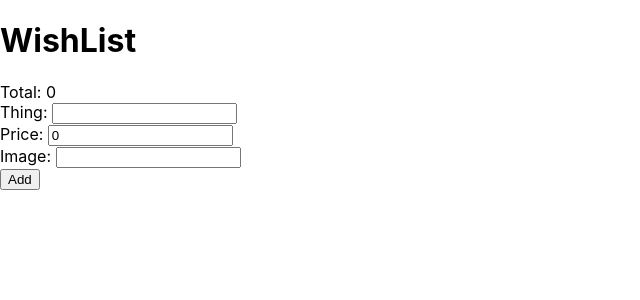
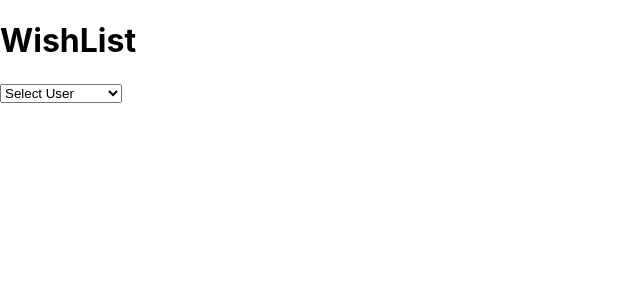
Before and after one commit to prattvaidya/mobx-state-tree-wishlist, a React (Create React App) app: page / in a window 1280 px wide. Shown: the top 300 px of the page, without its empty margins (0-640 px from the left). Built offline with nearby package versions, Linux system fonts and the light colour scheme.

Commit message:
Create model for Group containing users' wishlists

```diff
--- a/src/components/App.js
+++ b/src/components/App.js
@@ -1,13 +1,27 @@
+import React, { useState } from "react";
 import "../assets/index.css";
 import { WishListView } from "./WishListView";
 
-function App({ wishList }) {
+function App({ group }) {
+  const [selectedUser, setSelectedUser] = useState(null);
+
+  const selectUser = (e) =>
+    setSelectedUser(group.users.find((u) => u.id === e.target.value));
+
   return (
     <div>
       <header>
         <h1>WishList</h1>
       </header>
-      <WishListView wishList={wishList} />
+      <select onChange={selectUser}>
+        <option>Select User</option>
+        {group.users.map((user) => (
+          <option key={user.id} value={user.id}>
+            {user.name}
+          </option>
+        ))}
+      </select>
+      {selectedUser && <WishListView wishList={selectedUser.wishList} />}
     </div>
   );
 }
--- a/src/index.js
+++ b/src/index.js
@@ -3,27 +3,51 @@ import ReactDOM from "react-dom";
 import { getSnapshot, onSnapshot } from "mobx-state-tree";
 import "./assets/index.css";
 import App from "./components/App";
-import { WishList } from "./models/WishList";
+// import { WishList } from "./models/WishList";
+import { Group } from "./models/Group";
 
 let initialState = {
-  items: [],
-  // [
-  //   {
-  //     name: "The subtle art of not giving a f***",
-  //     price: 29,
-  //     // image:
-  //     //   "https://upload.wikimedia.org/wikipedia/en/b/bd/The_Subtle_Art_of_Not_Giving_a_F%2Ack_by_Mark_Manson_-_Book_Cover.png",
-  //   },
-  //   { name: "Finding Neverland", price: 43.3 },
-  // ],
+  users: [
+    {
+      id: "jkasdh",
+      name: "Pratt Vaidya",
+      gender: "m",
+    },
+    {
+      id: "jdsjfnl",
+      name: "Andrew Michaan",
+      gender: "m",
+    },
+    {
+      id: "jfjansd",
+      name: "Cole Hersch",
+      gender: "m",
+    },
+  ],
 };
+
+// old, for wishList
+// let initialState = {
+//   items: [],
+//   // [
+//   //   {
+//   //     name: "The subtle art of not giving a f***",
+//   //     price: 29,
+//   //     // image:
+//   //     //   "https://upload.wikimedia.org/wikipedia/en/b/bd/The_Subtle_Art_of_Not_Giving_a_F%2Ack_by_Mark_Manson_-_Book_Cover.png",
+//   //   },
+//   //   { name: "Finding Neverland", price: 43.3 },
+//   // ],
+// };
 
 // if (localStorage.getItem("wishlistapp")) {
 //   const json = JSON.parse(localStorage.getItem("wishlistapp"));
 //   if (WishList.is(json)) initialState = json;
 // }
 
-let wishList = WishList.create(initialState);
+// let wishList = WishList.create(initialState);
+
+let group = Group.create(initialState);
 
 // onSnapshot(wishList, (snapshot) =>
 //   localStorage.setItem("wishlistapp", JSON.stringify(snapshot))
@@ -32,7 +56,8 @@ let wishList = WishList.create(initialState);
 function renderApp() {
   ReactDOM.render(
     <React.StrictMode>
-      <App wishList={wishList} />
+      {/* <App wishList={wishList} /> */}
+      <App group={group} />
     </React.StrictMode>,
     document.getElementById("root")
   );
@@ -40,15 +65,15 @@ function renderApp() {
 
 renderApp();
 
-if (module.hot) {
-  module.hot.accept(["./components/App"], () => renderApp());
+// if (module.hot) {
+//   module.hot.accept(["./components/App"], () => renderApp());
 
-  module.hot.accept(["./models/WishList"], () => {
-    const snapshot = getSnapshot(wishList);
-    wishList = WishList.create(snapshot);
-    renderApp();
-  });
-}
+//   module.hot.accept(["./models/WishList"], () => {
+//     const snapshot = getSnapshot(wishList);
+//     wishList = WishList.create(snapshot);
+//     renderApp();
+//   });
+// }
 
 // setInterval(() => {
 //   wishList.items[0].changePrice(wishList.items[0].price + 1);
--- /dev/null
+++ b/src/models/Group.js
@@ -0,0 +1,19 @@
+import { types } from "mobx-state-tree";
+
+import { WishList } from "./WishList";
+
+export const User = types.model({
+  id: types.identifier,
+  name: types.string,
+  gender: types.enumeration("gender", ["m", "f", "o"]),
+  wishList: types.optional(WishList, {}),
+  //   gender: types.union(
+  //     types.literal("m"),
+  //     types.literal("f"),
+  //     types.literal("o")
+  //   ),
+});
+
+export const Group = types.model({
+  users: types.array(User),
+});
```
